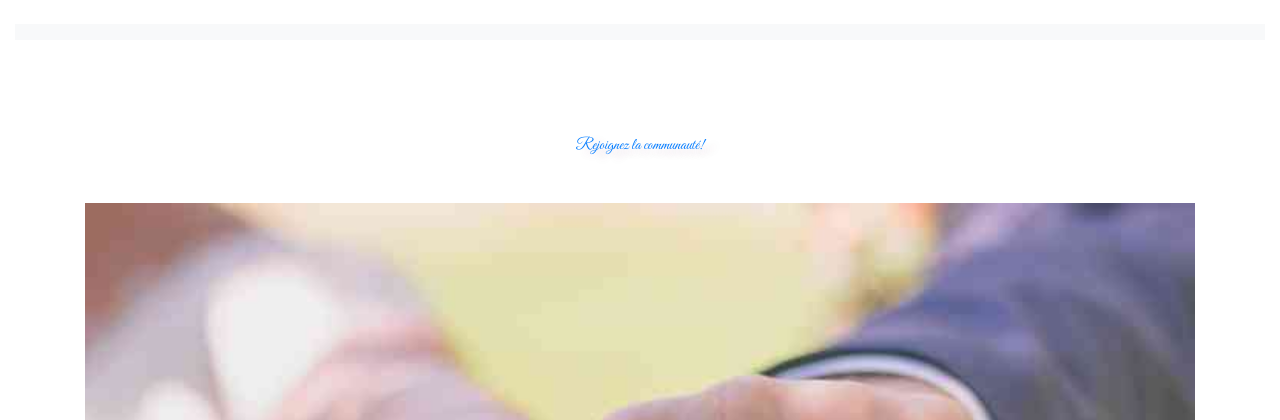
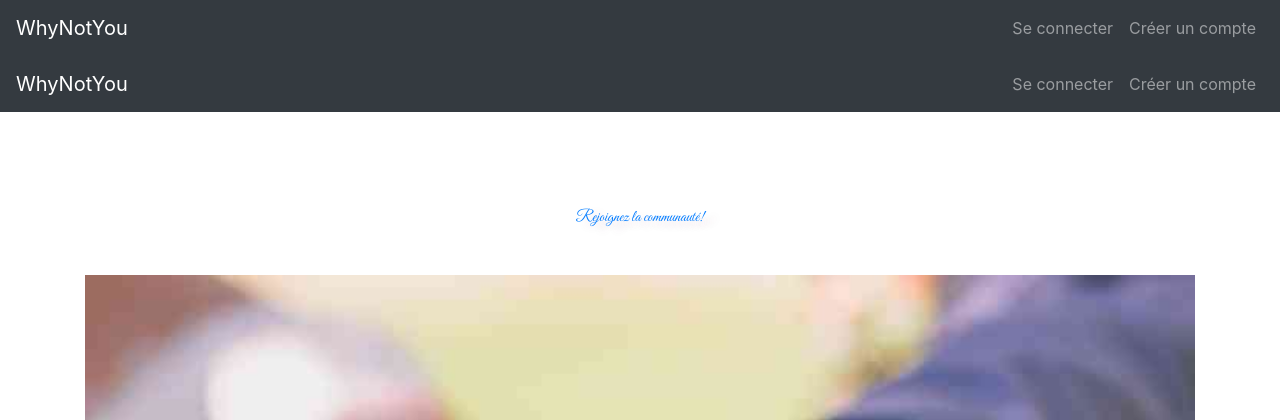
Before and after one commit to sandra-f/WhyNotYou, a PHP site: template templates/home.html.twig in a window 1280 px wide. Shown: the top 420 px of the page. Run offline with PHP 8.4, Linux system fonts and the light colour scheme; the template is opened without the code that fills it, so the values that code supplies are empty; some libraries are stand-ins or nearby versions.

Commit message:
ajout fonts poppins

```diff
--- a/templates/base.html.twig
+++ b/templates/base.html.twig
@@ -1,36 +1,56 @@
 <!DOCTYPE html>
 <html>
     <head>
-    {% block head %}
+
         <meta charset="UTF-8">
         <title>{% block title %}{% endblock %}</title>
-        {% block stylesheets %}
+
         <link rel="stylesheet" href="https://stackpath.bootstrapcdn.com/bootstrap/4.4.1/css/bootstrap.min.css" integrity="sha384-Vkoo8x4CGsO3+Hhxv8T/Q5PaXtkKtu6ug5TOeNV6gBiFeWPGFN9MuhOf23Q9Ifjh" crossorigin="anonymous">
+        <link rel="preconnect" href="https://fonts.gstatic.com">
+        <link href="https://fonts.googleapis.com/css2?family=Poppins&display=swap" rel="stylesheet">
+        {% block stylesheets %}{% endblock %}
 
-        {% endblock %}
-    {% endblock %}
     </head>
     <body>
-        {% block body %}
+
         <header>
         {%block header%}
-                    <div class="container-fluid">
-                <div class="logo">
-                    <img src="" alt="">
-                </div>
+                <nav class="navbar navbar-expand-lg navbar-dark bg-dark">
+                    <a class="navbar-brand" href="{{ path('home') }}">WhyNotYou</a>
+                    <button class="navbar-toggler" type="button" data-toggle="collapse" data-target="#navbarSupportedContent" aria-controls="navbarSupportedContent" aria-expanded="false" aria-label="Toggle navigation">
+                        <span class="navbar-toggler-icon"></span>
+                    </button>
 
-                <div class="navbar-1">
-                    <nav class="navbar navbar-light bg-light">
-                        <a class="navbar-head" href=""></a>
-                        <a class="navbar-head" href=""></a>
-                        <a class="navbar-head" href=""></a>
+                    <div class="collapse navbar-collapse" id="navbarSupportedContent">
+                    </div>
 
-                    </nav>
-                </div>
 
-            </div>
+                    <div class="collapse navbar-collapse justify-content-end">
+                    <ul class="navbar-nav ml-auto">
+
+                    {% if app.user %}
+                        <li class="nav-item">
+                            <a class="nav-link" href="#" tabindex="-1" aria-disabled="true">Bienvenue, {{ app.user.username }} !</a>
+                        </li>
+                        <li class="nav-item">
+                            <a class="nav-link" href="{{ path('app_logout') }}" tabindex="-1" aria-disabled="true">Déconnexion</a>
+                        </li>
+                    {% else %}
+                        <li class="nav-item">
+                            <a class="nav-link" href="{{ path('app_login') }}" tabindex="-1" aria-disabled="true">Se connecter</a>
+                        </li>
+                        <li class="nav-item">
+                            <a class="nav-link" href="{{ path('app_register') }}" tabindex="-1" aria-disabled="true">Créer un compte</a>
+                        </li>
+                    {% endif %}
+                    </ul>
+                    </div>
+
+                </nav>
         {%endblock%}
         </header>
+
+        {% block body %}{% endblock %}
 
         <footer>
         {%block footer%}
@@ -44,9 +64,7 @@
             <a class="navbar-head" href=""></a>
 
             </nav>
-            <p>
-                Lorem, ipsum dolor sit amet consectetur adipisicing elit. Corrupti dolorum, eveniet et, omnis iste non magni odit, inventore tempora dolorem mollitia similique tempore? Placeat vitae delectus repellat laboriosam consequatur cupiditate.
-            </p>
+
         </div>
         {%endblock%}
         </footer>
@@ -54,6 +72,6 @@
     {% block javascripts %}
         <script src="https://stackpath.bootstrapcdn.com/bootstrap/4.4.1/js/bootstrap.min.js" integrity="sha384-wfSDF2E50Y2D1uUdj0O3uMBJnjuUD4Ih7YwaYd1iqfktj0Uod8GCExl3Og8ifwB6" crossorigin="anonymous"></script>
     {% endblock %}
-    {% endblock %}
+
     </body>
 </html>
```
